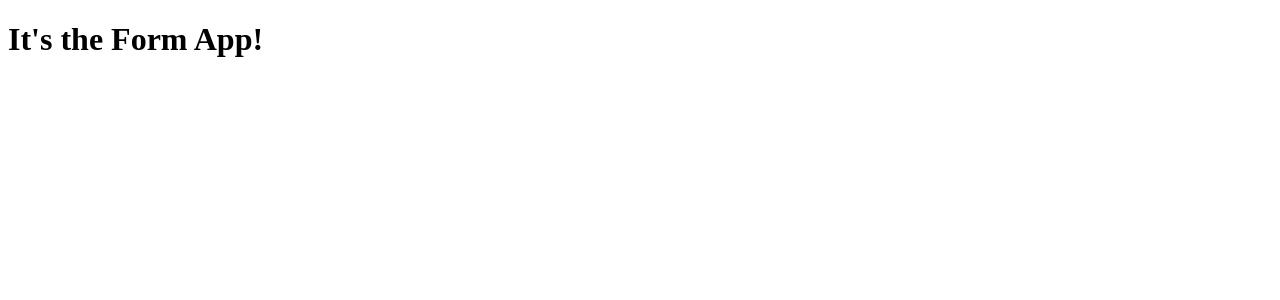
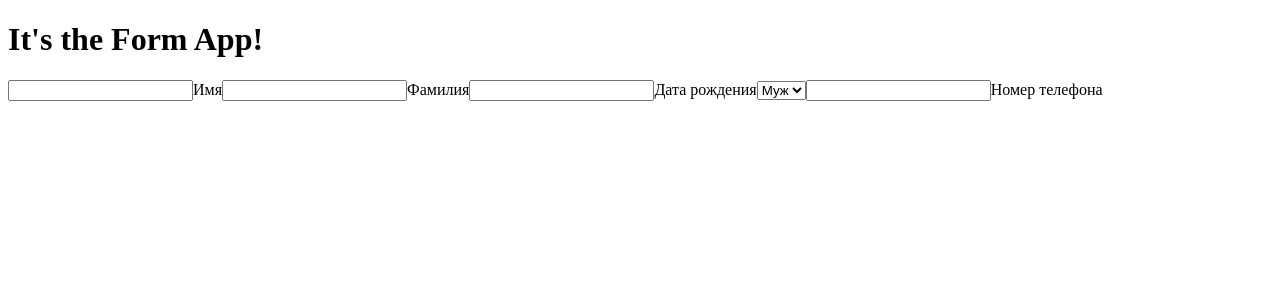
Before and after one commit to Romkaf/form-app, a React (Create React App) app: page / in a window 1280 px wide. Shown: the top 300 px of the page. Built offline with nearby package versions, Linux system fonts and the light colour scheme.

Commit message:
Add some changes in Form

```diff
--- a/src/components/App/App.jsx
+++ b/src/components/App/App.jsx
@@ -1,9 +1,11 @@
 import React from 'react';
+import Form from '../Form';
 
 const App = () => {
 	return (
 		<div>
 			<h1>It's the Form App!</h1>
+			<Form />
 		</div>
 	);
 };
--- a/src/components/Form/Form.jsx
+++ b/src/components/Form/Form.jsx
@@ -13,7 +13,7 @@ const Form = () => {
 				<option>Муж</option>
 				<option>Жен</option>
 			</select>
-			<input className="form__input" type="number" name="phone" id="phone" />
+			<input className="form__input" type="tel" name="phone" id="phone" />
 			<label htmlFor="phone">Номер телефона</label>
 		</form>
 	);
--- /dev/null
+++ b/src/components/Form/index.js
@@ -0,0 +1 @@
+export { default } from './Form.jsx';
```
